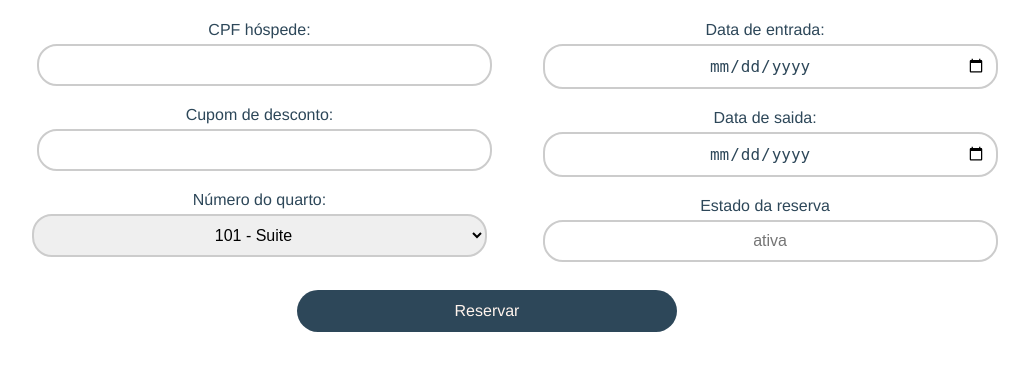
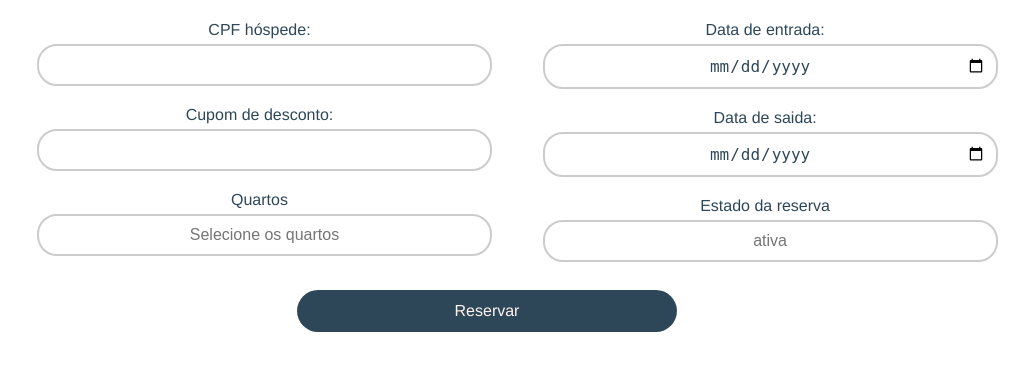
Before and after one commit to giovanacorrea/ban2, a Flask app: page /reserva in a window 1280 px wide. Shown: the part 264-635 px from the top of the page, without its empty margins (153-1182 px from the left). Run offline with Flask 3, Linux system fonts and the light colour scheme; data comes from the database, SQL or seed files in the repository; some libraries are stand-ins or nearby versions.

Commit message:
Inserindo alterações no cadastro da reserva

```diff
--- a/parte4/app.py
+++ b/parte4/app.py
@@ -119,49 +119,48 @@ def reserva():
     print(quartos)
     return render_template('reserva.html', quartos=quartos)
 
-@app.route('/CadastrarReserva',  methods=['POST'])
+@app.route('/CadastrarReserva', methods=['POST'])
 def CadastrarReserva():
     idhospede = request.form.get('cpf')
-    codquarto = request.form.get('numquarto')
     estado = request.form.get('estado')
     datainicio = request.form.get('datainicio')
     datafim = request.form.get('datafim')
     valordesconto = request.form.get('cupom')
 
+    # Get all selected room numbers as a list
+    codquartos = request.form.getlist('numquarto')
+
     subconsulta_idhospede = db.session.query(Hospedes.idhospede).join(Pessoa).filter(Pessoa.idpessoa == idhospede).scalar_subquery()
 
-    # Verificação para garantir que o idhospede foi encontrado antes de continuar
     if subconsulta_idhospede is None:
         flash('Hospede com o CPF informado não encontrado!')
         return redirect(url_for('formulario_cadastro_reserva'))
 
-    # Criar uma nova instância de Quarto
-    nova_reserva = Reserva(
-        idhospede= subconsulta_idhospede,
-        codquarto=codquarto,
-        estado=estado,
-        datainicio=datainicio,
-        datafim=datafim,
-        valordesconto=valordesconto
-    )
+    try:
+        # Create a reservation for each selected room
+        for codquarto in codquartos:
+            nova_reserva = Reserva(
+                idhospede=subconsulta_idhospede,
+                codquarto=codquarto,
+                estado=estado,
+                datainicio=datainicio,
+                datafim=datafim,
+                valordesconto=valordesconto
+            )
+            db.session.add(nova_reserva)
 
-    try:
-        # Adicionar e salvar a nova reserva no banco de dados
-        db.session.add(nova_reserva)
+        # Commit all reservations at once
         db.session.commit()
-        flash('Reserva cadastrada com sucesso!')
+        flash('Reserva(s) cadastrada(s) com sucesso!')
         return redirect(url_for('reserva'))
     except InternalError as e:
-        # Desfazer a transação caso ocorra um erro
         db.session.rollback()
-
-        # Verificar a mensagem de erro e exibir um alerta específico
         if "O quarto" in str(e.orig):
-            flash(str(e.orig).split('\n')[0])  # Exibe apenas a primeira linha do erro
+            flash(str(e.orig).split('\n')[0])
         else:
             flash('Ocorreu um erro ao cadastrar a reserva. Tente novamente.')
+        return redirect(url_for('reserva'))
 
-        return redirect(url_for('reserva'))
 
 
 @app.route('/listar_quartos')
--- a/parte4/static/reserva.css
+++ b/parte4/static/reserva.css
@@ -101,7 +101,7 @@ input[type="submit"] {
 }
 
 .form-container input,
-.form-container select {
+.form-container select{
   display: inline-block;
   width: 90%;
   padding: 10px;
@@ -140,3 +140,70 @@ input[type="submit"] {
 .form-container select {
   margin-left: -50%;
 }
+
+
+.checkbox-container {
+  display: inline-block;
+  width: 90%;
+  padding: 10px;
+  margin-bottom: 20px;
+  display: flex;
+  align-items: center;
+
+}
+
+.checkbox-container input[type="checkbox"] {
+  appearance: none;
+  width: 20px;
+  height: 20px;
+  border: 2px solid #2D4759;
+  border-radius: 5px; /* Bordas arredondadas */
+  outline: none;
+  cursor: pointer;
+  position: relative;
+  margin-right: 10px; /* Espaçamento entre o checkbox e o label */
+  background-color: white;
+  transition: background-color 0.2s, border-color 0.2s;
+}
+
+.dropdown {
+  position: relative;
+  display: inline-block;
+  width: 100%;
+}
+
+#selectedRooms {
+  box-sizing: border-box;
+  width: 90%;
+  padding: 10px;
+  border: 2px solid #ccc;
+  border-radius: 20px;
+  cursor: pointer;
+  color: #2D4759;
+  font-size: 16px;
+}
+
+.dropdown-content {
+  display: none;
+  position: absolute;
+  background-color: white;
+  border: 1px solid #ddd;
+  border-radius: 5px;
+  max-height: 200px;
+  overflow-y: auto;
+  width: 100%;
+  z-index: 1;
+  box-shadow: 0px 4px 8px rgba(0, 0, 0, 0.2);
+}
+
+.checkbox-option {
+  display: flex;
+  align-items: center;
+  padding: 5px 10px;
+}
+
+.checkbox-option input[type="checkbox"] {
+  margin-right: 10px;
+  width: 16px;
+  height: 16px;
+}
--- a/parte4/templates/reserva.html
+++ b/parte4/templates/reserva.html
@@ -18,12 +18,52 @@
                 <label for="cupom">Cupom de desconto:</label>
                 <input type="number" id="cupom" name="cupom">
 
-                <label for="numquarto">Número do quarto:</label>
-                <select id="numquarto" name="numquarto">
-                    -{% for quarto in quartos %}
-                        <option value="{{ quarto.codquarto }}">{{ quarto.codquarto }} - {{ quarto.tipo_quarto }}</option>
-                    {% endfor %}
-                </select>
+
+                <div class="dropdown">
+                    <div class="dropdown">
+                        <label for="numquarto">Quartos</label>
+                        <input type="text" id="selectedRooms" placeholder="Selecione os quartos" readonly onclick="toggleDropdown()" />
+                        <div id="checkboxDropdown" class="dropdown-content">
+                            {% for quarto in quartos %}
+                                <div class="checkbox-option">
+                                    <input type="checkbox" name="numquarto" value="{{ quarto.codquarto }}" id="quarto-{{ quarto.codquarto }}" onchange="updateSelectedRooms()">
+                                    <label for="quarto-{{ quarto.codquarto }}">{{ quarto.codquarto }} - {{ quarto.tipo_quarto }}</label>
+                                </div>
+                            {% endfor %}
+                        </div>
+                    </div>
+                    <script>
+                        function toggleDropdown() {
+                            document.getElementById("checkboxDropdown").style.display =
+                                document.getElementById("checkboxDropdown").style.display === "none" ? "block" : "none";
+                        }
+
+                        function updateSelectedRooms() {
+                            const checkboxes = document.querySelectorAll('#checkboxDropdown input[type="checkbox"]');
+                            let selected = [];
+
+                            checkboxes.forEach((checkbox) => {
+                                if (checkbox.checked) {
+                                    selected.push(checkbox.nextElementSibling.textContent.trim());
+                                }
+                            });
+
+                            document.getElementById("selectedRooms").value = selected.join(", ");
+                        }
+
+                        // Fechar dropdown ao clicar fora dele
+                        document.addEventListener('click', function(event) {
+                            const dropdown = document.getElementById("checkboxDropdown");
+                            const selectedRooms = document.getElementById("selectedRooms");
+                            if (!dropdown.contains(event.target) && event.target !== selectedRooms) {
+                                dropdown.style.display = "none";
+                            }
+                        });
+
+                    </script>
+
+                </div>
+
             </div>
             <div class="form-container">
             	<label for= "dataEntrada">Data de entrada:</label>
```
